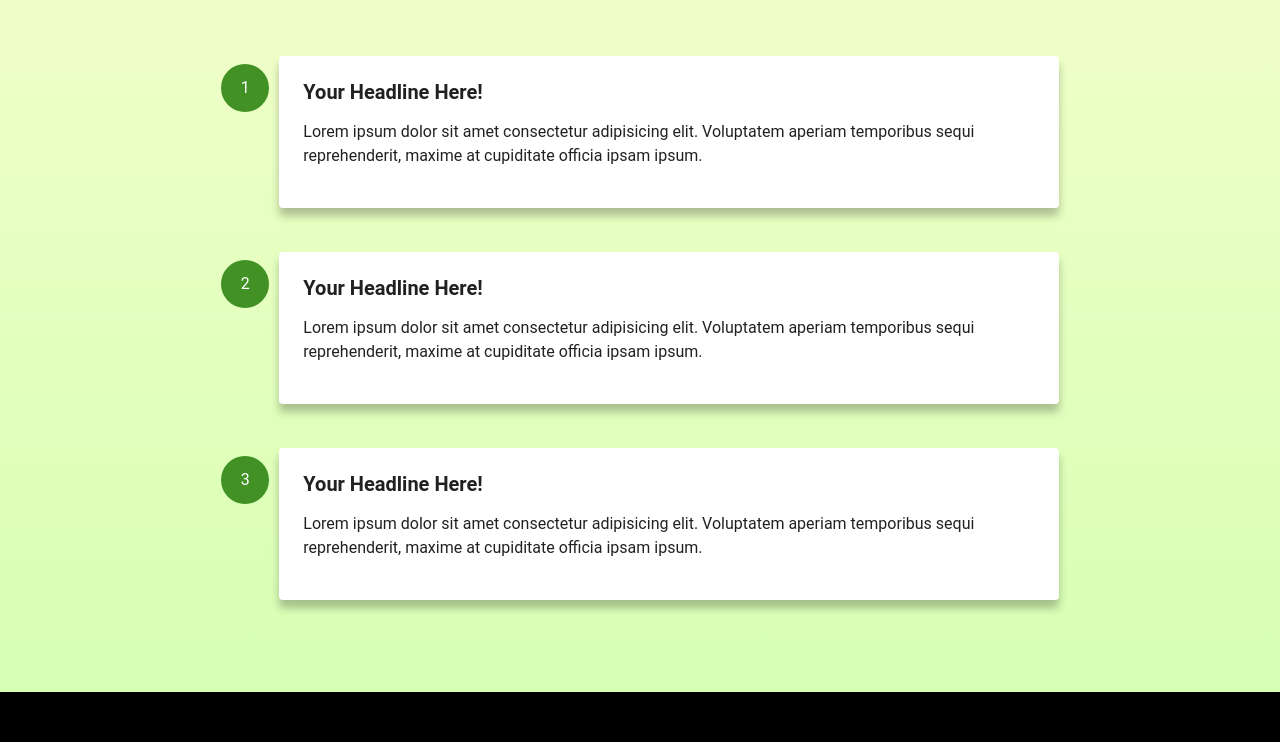
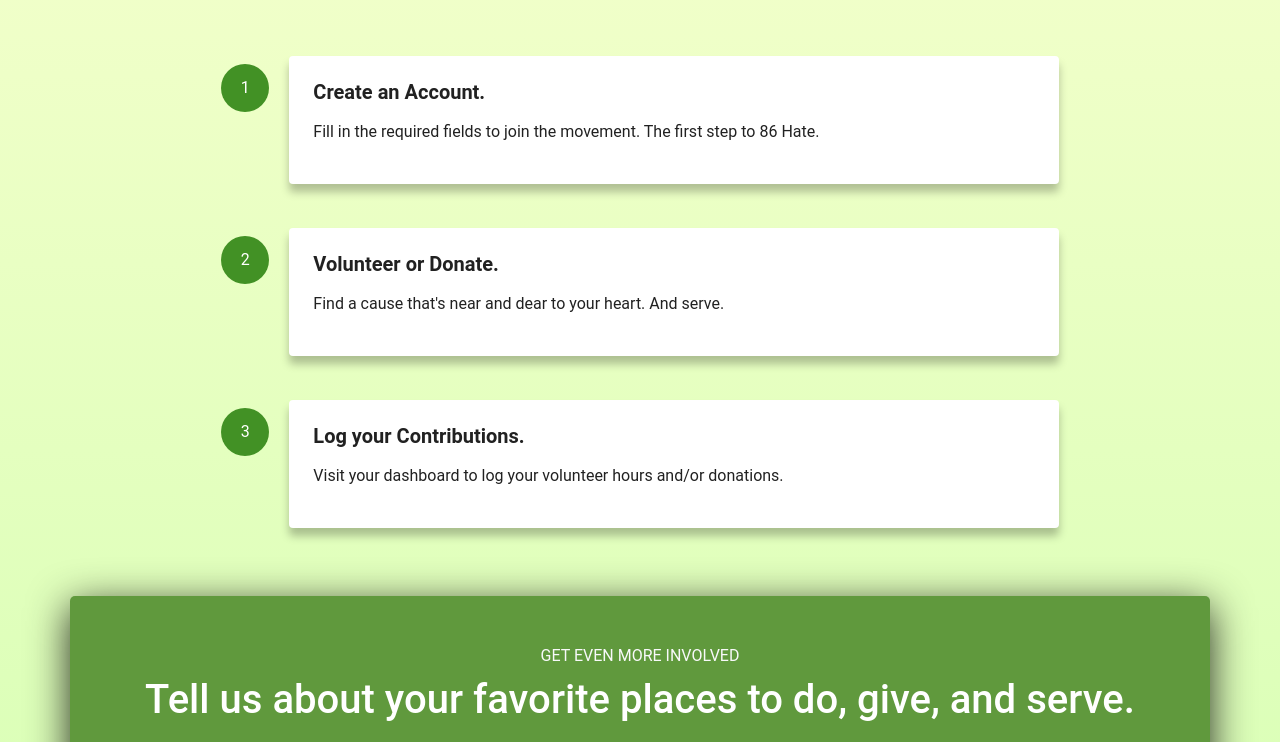
Before and after one commit to kattyeye/ccs-final-project, a React (Create React App) app in the folder frontend/static/: page /about-us in a window 1280 px wide. Shown: the part 740-1482 px from the top of the page. Built offline with nearby package versions, Linux system fonts and the light colour scheme; no server answers.

Commit message:
Adding styling

```diff
--- a/frontend/static/src/components/AboutUs/AboutUs.js
+++ b/frontend/static/src/components/AboutUs/AboutUs.js
@@ -1,4 +1,4 @@
-import { withRouter, NavLink } from "react-router-dom";
+import { withRouter, Link } from "react-router-dom";
 import bg1 from "../App/pics/bg1.jpg";
 import neon from "../App/pics/neonsign.jpg";
 import { FaEnvelope, FaInstagram, FaFacebook, FaTwitter } from "react-icons/fa";
@@ -8,13 +8,13 @@ function AboutUs() {
     <div className="d-flex-md">
       <section className="container-fluid how-it-started-section">
         <div className="row d-sm-flex align-items-center justify-content-between">
-          <div className="col-md-6 order-2 order-sm-1 p-3 p-sm-5">
-            <div className="p-0 p-sm-5">
+          <div className="col-md-6 order-1 order-sm-1 p-3 p-sm-5">
+            <div className="p-0 p-sm-5 textwithbutton">
               <small className="text-uppercase" style={{ color: "#429125" }}>
                 Our Story
               </small>
               <h3 className="mb-4 display-6" style={{ fontWeight: "600" }}>
-                How it all <span style={{ color: "#429125" }}>Started</span>.
+                What <span style={{ color: "#429125" }}> We</span> Do.
               </h3>
               <p className="" style={{ lineHeight: "2" }}>
                 Our mission is providing everyday citizens with ways they can
@@ -34,44 +34,13 @@ function AboutUs() {
             </div>
           </div>
 
-          <div className="col col-md-6 mx-auto order-1 order-sm-2 p-sm-5">
+          <div className="col col-md-6 mx-auto order-2 order-sm-2 p-sm-5">
             <div className="p-5 w-100 ">
               <img src={bg1} className="landingpageimg" />
             </div>
           </div>
         </div>
       </section>
-
-      {
-        /* <div className="container my-5 text-white calltoaction">
-        <div className="p-5 d-flex flex-column align-items-center justify-content-between">
-          <span className="text-uppercase text-light">Sub Headline</span>
-          <h1 className="mb-4 mt-2 font-weight-bold">Your Headline Here</h1>
-          {/* <div className="d-flex socialicons">
-            <li>
-              <a href="mailto:katherineingram5@icloud.com">
-                <FaEnvelope />
-              </a>
-            </li>
-            <li>
-              <a href="https://www.instagram.com/86hate">
-                <FaInstagram />
-              </a>
-            </li>
-            <li>
-              <a href="https://www.facebook.com/86hate/">
-                <FaFacebook />
-              </a>
-            </li>
-            <li>
-              <a href="https://www.twitter.com/86hate/">
-                <FaTwitter />
-              </a>
-            </li>
-          </div> */
-        // </div>
-        // </div>
-      }
 
       <div className="py-5 about-how-section container-fluid">
         <div className="text-center mb-5">
@@ -97,12 +66,11 @@ function AboutUs() {
             </div>
             <Card className="rounded about-cards p-4">
               <h5 className="mb-3" style={{ fontWeight: "600" }}>
-                Your Headline Here!
+                Create an Account.
               </h5>
               <p className=" font-weight-light">
-                Lorem ipsum dolor sit amet consectetur adipisicing elit.
-                Voluptatem aperiam temporibus sequi reprehenderit, maxime at
-                cupiditate officia ipsam ipsum.
+                Fill in the required fields to join the movement. The first step
+                to 86 Hate.
               </p>
             </Card>
           </div>
@@ -122,12 +90,10 @@ function AboutUs() {
             </div>
             <Card className="rounded about-cards p-4">
               <h5 className="mb-3" style={{ fontWeight: "600" }}>
-                Your Headline Here!
+                Volunteer or Donate.
               </h5>
               <p className=" font-weight-light">
-                Lorem ipsum dolor sit amet consectetur adipisicing elit.
-                Voluptatem aperiam temporibus sequi reprehenderit, maxime at
-                cupiditate officia ipsam ipsum.
+                Find a cause that's near and dear to your heart. And serve.
               </p>
             </Card>
           </div>
@@ -147,14 +113,35 @@ function AboutUs() {
             </div>
             <Card className="rounded about-cards p-4">
               <h5 className="mb-3" style={{ fontWeight: "600" }}>
-                Your Headline Here!
+                Log your Contributions.
               </h5>
               <p className=" font-weight-light">
-                Lorem ipsum dolor sit amet consectetur adipisicing elit.
-                Voluptatem aperiam temporibus sequi reprehenderit, maxime at
-                cupiditate officia ipsam ipsum.
+                Visit your dashboard to log your volunteer hours and/or
+                donations.
               </p>
             </Card>
+          </div>
+        </div>
+        <div className="container my-5 text-white calltoaction">
+          <div className="p-5 d-flex flex-column align-items-center justify-content-between">
+            <span className="text-uppercase text-light">
+              Get even more involved
+            </span>
+            <h1 className="mb-4 mt-2 font-weight-bold d-flex-sm text-center">
+              Tell us about your favorite places to do, give, and serve.
+            </h1>
+
+            <button
+              type="button"
+              style={{ background: "none", border: "none" }}
+            >
+              <a
+                href="mailto:katherineingram5@icloud.com"
+                className="btn link-button"
+              >
+                Get in touch
+              </a>
+            </button>
           </div>
         </div>
       </div>
--- a/frontend/static/src/components/App/App.css
+++ b/frontend/static/src/components/App/App.css
@@ -329,7 +329,6 @@ div.blogcard {
   background-size: contain;
   background-position-x: center;
   background-repeat: no-repeat;
-  height: 110vh;
 }
 
 /* registration page */
@@ -503,7 +502,8 @@ div.usercontribcard {
 }
 
 div.about-cards {
-  margin-left: 10px;
+  margin-left: 20px;
+  width: 100%;
 }
 
 @media (min-width: 502px) and (max-width: 1050px) {
@@ -565,11 +565,15 @@ div.about-cards {
     padding-top: 60px;
     text-align: center;
   }
+  .textwithbutton {
+    text-align: center;
+  }
+
   .volcolumns {
     column-count: 1;
     column-gap: 10px;
   }
-  div.carousel {
+  div.carousel-inner {
     height: 300px;
     display: flex;
   }
--- a/frontend/static/src/components/App/App.js
+++ b/frontend/static/src/components/App/App.js
@@ -101,10 +101,9 @@ function App(props) {
           </div>
         </Route>
         <Route path="/organizations-and-reviews">
-          <div className="">
-            <OrgPageTitle />
-            <OrganizationList />
-          </div>
+          <OrgPageTitle />
+          <OrganizationList />
+
           <ReviewList />
           <div className="organizationspagebg">
             {isAuth && <UserReviews isAuth={isAuth} />}{" "}
--- a/frontend/static/src/components/LandingPage/LandingPage.js
+++ b/frontend/static/src/components/LandingPage/LandingPage.js
@@ -9,8 +9,7 @@ import { Card, NavLink } from "react-bootstrap";
 import { withRouter } from "react-router";
 // import { CardContent, CardHeader } from "@mui/material";
 // import { Link } from "react-router-dom";
-import sliderpic from "../App/pics/sliderpic1.jpg";
-import soupkitchen from "../App/pics/soupkitchen.jpg";
+import volunteers from "../App/pics/volunteers.jpeg";
 import { Link } from "react-router-dom";
 function LandingPage(props) {
   return (
@@ -66,7 +65,7 @@ function LandingPage(props) {
       <section className="container-fluid mt-3 ">
         <div className="row d-sm-flex align-items-center justify-content-between">
           <div className="col-md-6 order-2 order-sm-1 p-3 p-sm-5">
-            <div className="p-0 p-sm-5">
+            <div className="p-0 p-sm-5 textwithbutton">
               <h3 className="mb-4 display-6" style={{ fontWeight: "600" }}>
                 The <span style={{ color: "#429125" }}>86 Hate</span> Big
                 Picture.
@@ -89,7 +88,7 @@ function LandingPage(props) {
 
           <div className="col col-md-6 mx-auto order-1 order-sm-2 p-sm-5">
             <div className="p-5 w-100">
-              <img src={sliderpic} className="landingpageimg" />
+              <img src={volunteers} className="landingpageimg" />
             </div>
           </div>
         </div>
@@ -149,7 +148,7 @@ function LandingPage(props) {
                     style={{
                       width: "100%",
                       fontSize: "55px",
-                      color: "#EAFFDE",
+                      color: "#fff",
                     }}
                   />
                 </div>
@@ -177,7 +176,7 @@ function LandingPage(props) {
                     style={{
                       width: "100%",
                       fontSize: "55px",
-                      color: "#EAFFDE",
+                      color: "#fff",
                     }}
                   />
                 </div>
@@ -203,7 +202,7 @@ function LandingPage(props) {
                     style={{
                       width: "100%",
                       fontSize: "55px",
-                      color: "#EAFFDE",
+                      color: "#fff",
                     }}
                   />
                 </div>
--- a/frontend/static/src/components/Orgs/PageTitle.js
+++ b/frontend/static/src/components/Orgs/PageTitle.js
@@ -6,7 +6,7 @@ function OrgPageTitle() {
       <Carousel.Item>
         <img src={bg3} />
         <Carousel.Caption>
-          <h2>Organizations</h2>
+          <h2>Organizations and Reviews</h2>
           <h6>Our favorites.</h6>
         </Carousel.Caption>
       </Carousel.Item>
```
Also changed, not shown: frontend/static/src/components/App/pics/volunteers.jpeg (added), 1 other file (tests, documents, lock files or other folders).
